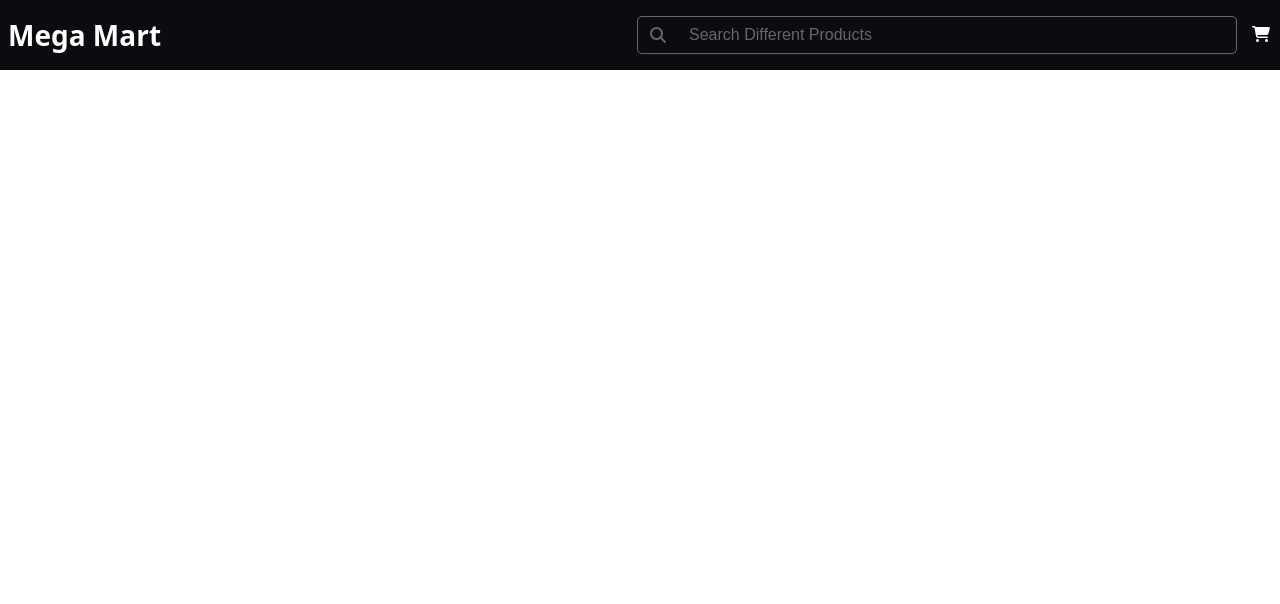
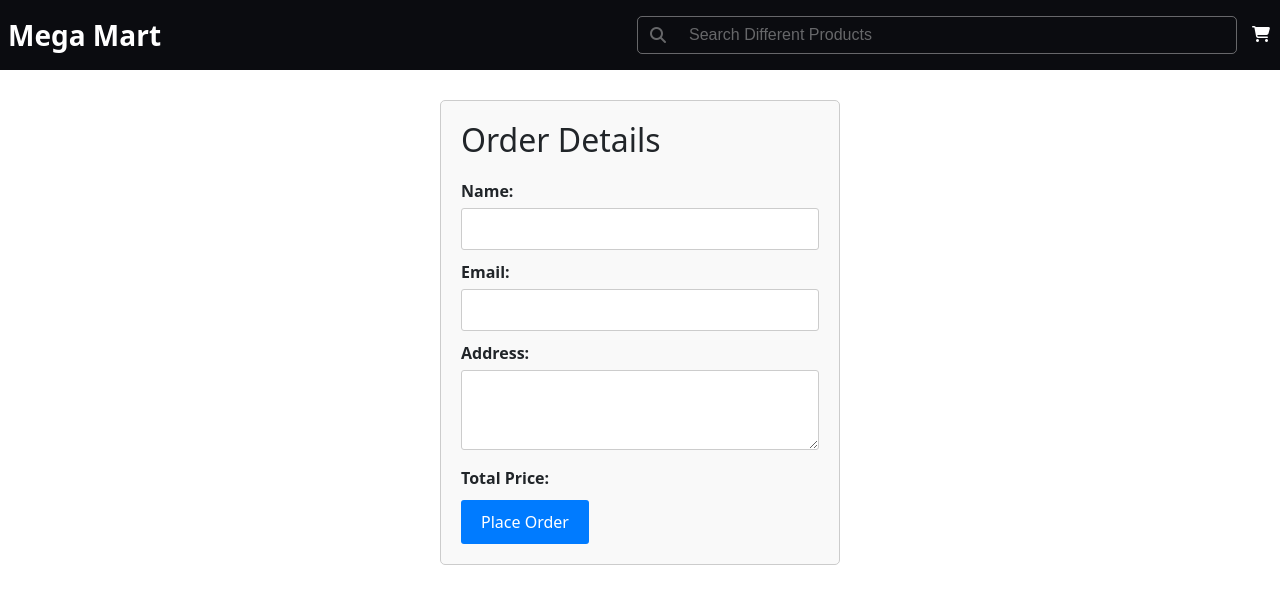
Before and after one commit to MustafaMansoor/MegaMart, a React (Vite) app in the folder MM/: page /checkout/1 in a window 1280 px wide. Before the commit this address had no page. Shown: the top 604 px of the page. Built offline with nearby package versions, Linux system fonts and the light colour scheme.

Commit message:
added checkout page

```diff
--- a/MM/src/App.jsx
+++ b/MM/src/App.jsx
@@ -4,7 +4,7 @@ import Items from "./Components/Items/index";
 import Product from "./Components/Items/Product/product";
 import Cart from "./Components/Tabs/cartComponents/cart";
 import { BrowserRouter as Router, Routes, Route } from "react-router-dom";
-import Checkout from "./Components/Tabs/cartComponents/Checkout";
+import Checkout from "./Components/Tabs/CheckOut/Index";
 
 function App() {
   const [isCartOpen, setIsCartOpen] = useState(false);
@@ -68,10 +68,7 @@ function App() {
             path="/product/:productId"
             element={<Product addToCart={addToCart}  />}
           />
-          <Route
-            path="/Checkout/"
-            element={<Checkout/>}
-          />
+          <Route path="/checkout/:price" element={<Checkout items={cartItems} />} />
         </Routes>
       </div>
       <Cart isOpen={isCartOpen} toggleCart={toggleCart}
--- a/MM/src/Components/Items/Product/product.jsx
+++ b/MM/src/Components/Items/Product/product.jsx
@@ -1,5 +1,5 @@
 import React, { useState } from 'react';
-import { useNavigate, useParams, useLocation } from 'react-router-dom';
+import { useParams, useLocation } from 'react-router-dom';
 import SlideShow from './slideShow/slideShow';
 import Input from './Content/input';
 import ItemName from './Content/itemName';
--- /dev/null
+++ b/MM/src/Components/Tabs/CheckOut/CheckoutButton.jsx
@@ -0,0 +1,14 @@
+import React from 'react';
+import './CheckoutButton.css';
+import { useNavigate } from 'react-router-dom';
+
+export default function CheckButton({price}) {
+  const navigate = useNavigate();
+  const CheckoutNavigation = () => {
+    navigate(`/checkout/${price}`);
+ }
+  return (
+
+    <button className="btn btn-primary checkout-button" onClick={CheckoutNavigation}>Checkout</button>
+  );
+}
--- /dev/null
+++ b/MM/src/Components/Tabs/CheckOut/Index.jsx
@@ -0,0 +1,45 @@
+import React, { useState } from 'react';
+import './index.css'; // Assuming you've created a CSS file named OrderForm.css
+
+export default function OrderForm({ totalPrice }) {
+  const [name, setName] = useState('');
+  const [email, setEmail] = useState('');
+  const [address, setAddress] = useState('');
+
+  const handleSubmit = (event) => {
+    event.preventDefault();
+    const orderData = {
+      products: [],
+      user: { name, email, address },
+      totalPrice,
+      status: 'Pending',
+    };
+    console.log(orderData);
+    // Code to send order data to backend or handle it as needed
+  };
+
+  return (
+    <div className="order-form">
+      <h2>Order Details</h2>
+      <form onSubmit={handleSubmit}>
+        <div>
+          <label htmlFor="name">Name:</label>
+          <input type="text" id="name" value={name} onChange={(e) => setName(e.target.value)} required />
+        </div>
+        <div>
+          <label htmlFor="email">Email:</label>
+          <input type="email" id="email" value={email} onChange={(e) => setEmail(e.target.value)} required />
+        </div>
+        <div>
+          <label htmlFor="address">Address:</label>
+          <textarea id="address" value={address} onChange={(e) => setAddress(e.target.value)} required />
+        </div>
+        <div>
+          <label>Total Price:</label>
+          <span className="total-price">{totalPrice}</span>
+        </div>
+        <button type="submit" className="submit-button">Place Order</button>
+      </form>
+    </div>
+  );
+}
--- /dev/null
+++ b/MM/src/Components/Tabs/CheckOut/index.css
@@ -0,0 +1,52 @@
+.order-form {
+    max-width: 400px;
+    margin: 0 auto;
+    padding: 20px;
+    border: 1px solid #ccc;
+    border-radius: 5px;
+    background-color: #f9f9f9;
+  }
+
+  .order-form h2 {
+    margin-bottom: 20px;
+  }
+
+  .order-form label {
+    display: block;
+    margin-bottom: 5px;
+    font-weight: bold;
+  }
+
+  .order-form input[type="text"],
+  .order-form input[type="email"],
+  .order-form textarea {
+    width: 100%;
+    padding: 8px;
+    margin-bottom: 10px;
+    border: 1px solid #ccc;
+    border-radius: 3px;
+    box-sizing: border-box;
+  }
+
+  .order-form textarea {
+    height: 80px;
+  }
+
+  .order-form button {
+    background-color: #007bff;
+    color: #fff;
+    padding: 10px 20px;
+    border: none;
+    border-radius: 3px;
+    cursor: pointer;
+  }
+
+  .order-form button:hover {
+    background-color: #0056b3;
+  }
+
+  .order-form .total-price {
+    display: block;
+    margin-top: 10px;
+    font-weight: bold;
+  }
--- a/MM/src/Components/Tabs/cartComponents/Checkout.jsx
+++ /dev/null
@@ -1,9 +0,0 @@
-import React from 'react';
-import './Checkout.css';
-
-export default function Checkout() {
-  return (
-
-    <button className="btn btn-primary checkout-button">Checkout</button>
-  );
-}
--- a/MM/src/Components/Tabs/cartComponents/cart.jsx
+++ b/MM/src/Components/Tabs/cartComponents/cart.jsx
@@ -1,7 +1,7 @@
 import React from "react";
 import "./Cart.css";
 import ItemCard from "./itemCart";
-import Checkout from "./Checkout";
+import CheckButton from "../CheckOut/CheckoutButton";
 
 export default function Cart({ isOpen, toggleCart, items, removeFromCart, updateCartQuantity }) {
   if (!isOpen) {
@@ -34,7 +34,7 @@ export default function Cart({ isOpen, toggleCart, items, removeFromCart, update
             </div>
 
             <div style={{display:"flex",justifyContent:"space-around"}}>
-            <Checkout />
+            <CheckButton price={total}/>
             </div>
           </>
         ) : (
```
Also changed, not shown: MM/src/Components/Tabs/CheckOut/CheckoutButton.css (renamed from MM/src/Components/Tabs/cartComponents/Checkout.css).
